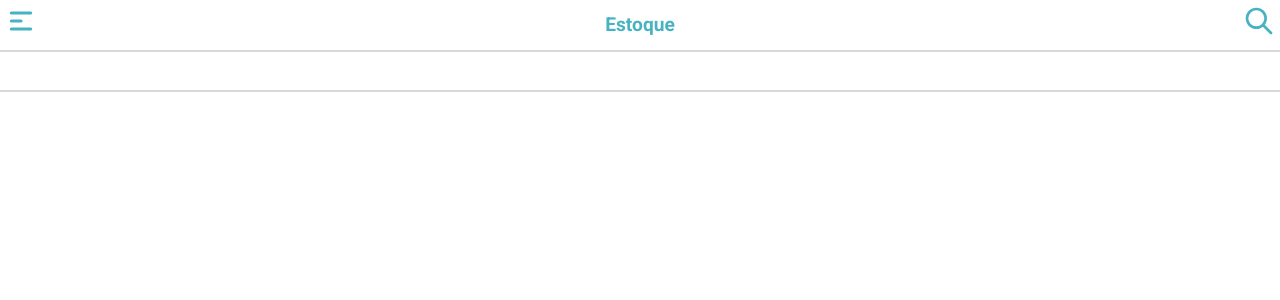
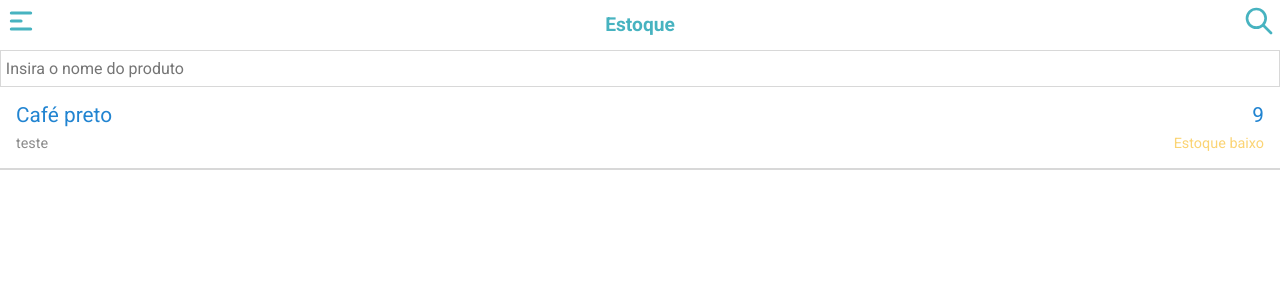
Before and after one commit to breno5g/qipu-project, a React (Vite) app: page / in a window 1280 px wide. Both pictures are taken after a click on the button 1259 px from the left and 24 px from the top of the page. Shown: the top 300 px of the page. Built offline with nearby package versions, Linux system fonts and the light colour scheme.

Commit message:
feat: add search input to header

```diff
--- a/src/App.tsx
+++ b/src/App.tsx
@@ -5,7 +5,14 @@ function App() {
   return (
     <>
       <Header />
-      <FoodCard />
+      {[{ id: 1, name: 'Café preto', quantity: 9, description: 'teste' }].map((food) => (
+        <FoodCard
+          key={food.id}
+          name={food.name}
+          description={food.description}
+          quantity={food.quantity}
+        />
+      ))}
     </>
   );
 }
--- a/src/components/Header/index.tsx
+++ b/src/components/Header/index.tsx
@@ -1,16 +1,34 @@
+import { useState } from 'react';
 import { HiMenuAlt1, HiOutlineSearch } from 'react-icons/hi';
 import { Header } from './styles';
 
 function Index() {
+  const [isSearchVisible, setIsSearchVisible] = useState(false);
+
+  const handleSearchVisibility = () => {
+    setIsSearchVisible((prevstate) => !prevstate);
+  };
+
   return (
     <Header>
+      <div className='top-container'>
         <button className='menu-btn'>
           <HiMenuAlt1 />
         </button>
         <span>Estoque</span>
-      <button className='search-btn'>
+        <button className='search-btn' onClick={handleSearchVisibility}>
           <HiOutlineSearch />
         </button>
+      </div>
+      {isSearchVisible && (
+        <input
+          type='text'
+          name='search-input'
+          className='search-input'
+          placeholder='Insira o nome do produto'
+          onChange={() => []}
+        />
+      )}
     </Header>
   );
 }
--- a/src/components/Header/styles.ts
+++ b/src/components/Header/styles.ts
@@ -1,6 +1,7 @@
 import styled from 'styled-components';
 
 export const Header = styled.header`
+  .top-container {
     padding: 0.3rem;
     box-shadow: 0 2px #33333330;
 
@@ -21,4 +22,12 @@ export const Header = styled.header`
       font-weight: 700;
       color: var(--main-color);
     }
+  }
+
+  .search-input {
+    width: 100%;
+    padding: 0.5rem 0.3rem;
+    border: 1px solid #33333330;
+    font-size: 1rem;
+  }
 `;
```
Lines whose indentation alone changed are shown as unchanged.
